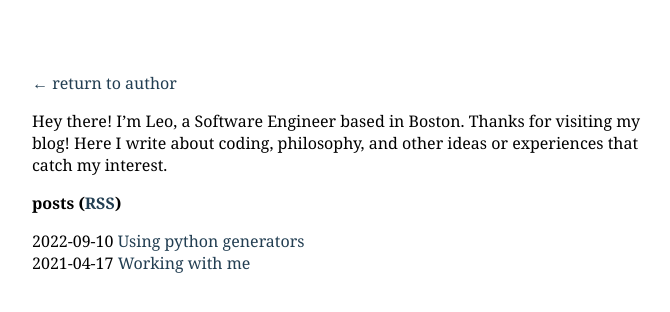
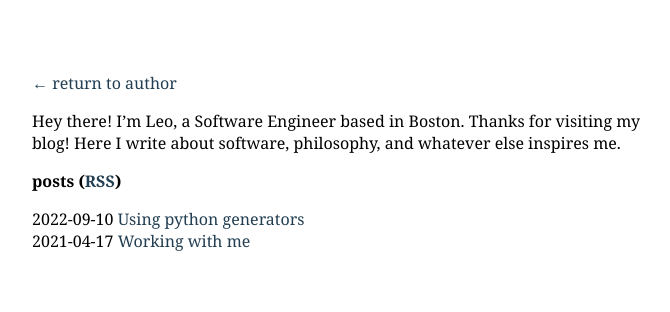
Before and after one commit to leoxlin/blog, a Jekyll site: the page built from index.md, in a window 1280 px wide. Shown: the top 312 px of the page, without its empty margins (288-958 px from the left). Built offline with Jekyll 4.4.1, drawn with Linux system fonts in a browser that asks for light colours.

Commit message:
more tweaks to description

```diff
--- a/_config.yml
+++ b/_config.yml
@@ -4,8 +4,7 @@ email: me@leoxlin.com
 
 description: >-
   Hey there! I’m Leo, a Software Engineer based in Boston. Thanks for visiting
-  my blog! Here I write about coding, philosophy, and other ideas or
-  experiences that catch my interest.
+  my blog! Here I write about software, philosophy, and whatever else inspires me.
 
 baseurl: ""
 
```
